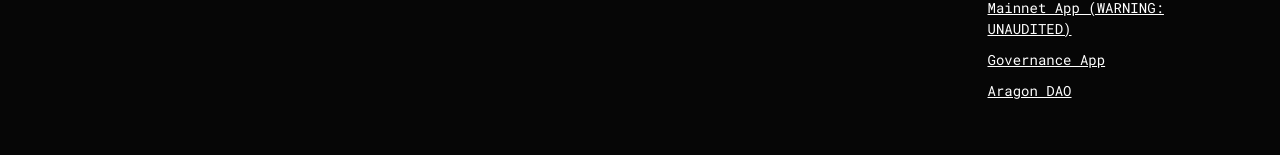
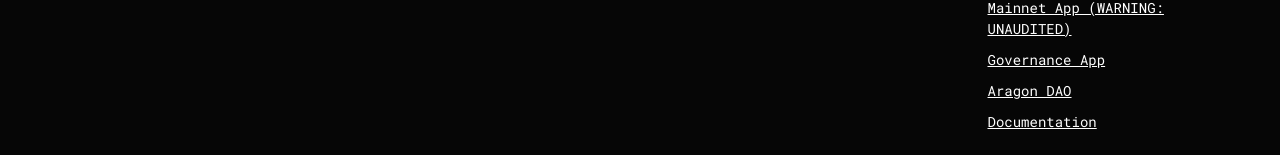
Before and after one commit to sarcophagus-org/marketing_site, a Jekyll site: the page built from index.html, in a window 1280 px wide and 900 px high, scrolled down 2150 px. Shown: the part 742-897 px from the top of the window. Built offline with Jekyll 4.4.1, drawn with Linux system fonts in a browser that asks for light colours; before the commit the page ends 3019 px from its top, so only the background shows below that.

Commit message:
add gitbook link

```diff
--- a/_includes/footer.html
+++ b/_includes/footer.html
@@ -35,6 +35,7 @@
         <li><a href="https://app.sarcophagus.io">Mainnet App (WARNING: UNAUDITED)</a></li>
         <li><a href="https://govern.sarcophagus.io">Governance App</a></li>
         <li><a href="https://client.aragon.org/#/sarcophagus.aragonid.eth" target="_blank">Aragon DAO</a></li>
+        <li><a href="https://sarcophagus.gitbook.io/sarcophagus-documentation/" target="_blank">Documentation</a></li>
       </ul>
     </div>
   </div>
```
